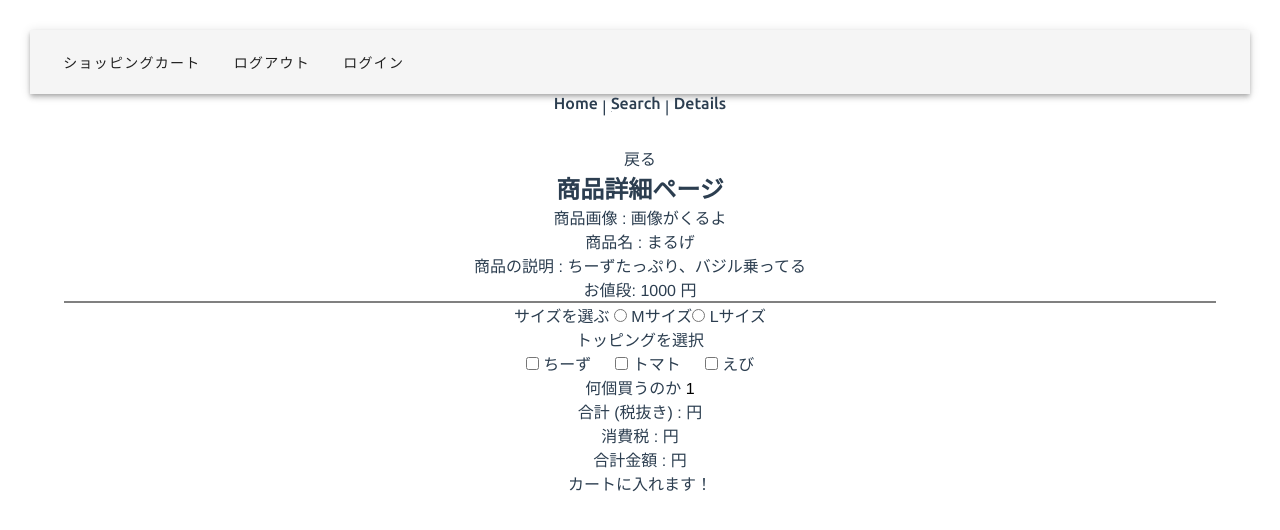
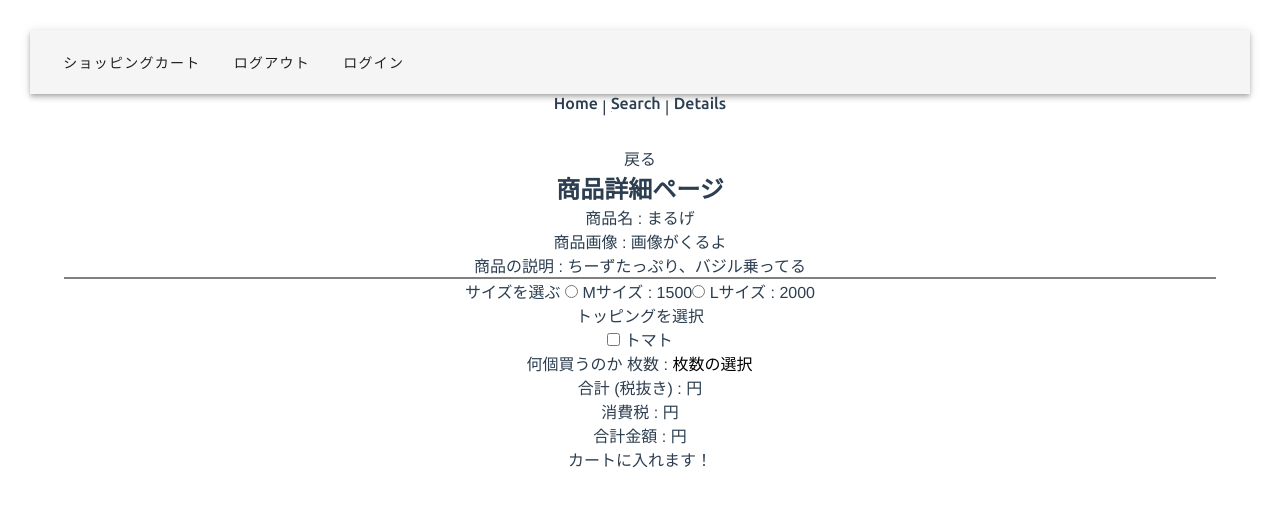
Before and after one commit to ryouhei0324/vue-ec-site1, a Vue app: page /details in a window 1280 px wide. Shown: the top 530 px of the page. Built offline with nearby package versions, Linux system fonts and the light colour scheme.

Commit message:
ストア少々、Detailも追加

```diff
--- a/src/store/index.js
+++ b/src/store/index.js
@@ -4,11 +4,21 @@ import firebase from 'firebase'
 
 Vue.use(Vuex)
 
+const initialState = {
+  Pizzas: [],
+  Toppings: [{id:1, name:'トマト', priceM:200, priceL:300}],
+}
+
 export default new Vuex.Store({
-  state: {
+  state: initialState,
+
+  mutations: {
+    fetchItems(state, Item){
+      state.Pizzas = Item.Pizza || state.Pizzas
+      state.Toppings = Item.Topping || state.Toppings
+    },
   },
-  mutations: {
-  },
+
   actions: {
     login(){
     const google_auth_provider = new firebase.auth.GoogleAuthProvider()
@@ -17,7 +27,22 @@ export default new Vuex.Store({
     logout() {
       firebase.auth().signOut()
     },
+
+    fetchItems({ commit }){
+      firebase.firestore().collection(`Items`).get().then( querySnapshot => {
+        querySnapshot.forEach( doc => {
+          commit('fetchItems', doc.data())
+        })
+      })
+    },
   },
-  modules: {
+
+  getters: {
+    getPizzas: state => state.Pizzas,
+    getToppings: state => state.Toppings,
+
+
+    getPizzasById: state => id => state.Pizzas.filter( i => id === i.id)[0] ,
+    getToppingsById: state => id => state.Toppings.filter( i => id === i.id)[0] ,
   }
 })
--- a/src/views/Details.vue
+++ b/src/views/Details.vue
@@ -4,39 +4,49 @@
       <button @click="backPage()">戻る</button>
     </div>
 
-    <h2>
-      商品詳細ページ
-    </h2>
+    <h2>商品詳細ページ</h2>
 
     <div>
-      <div>商品画像 : {{item.img}}</div>
-      <div>商品名 : {{item.pizzaName}}</div>
-      <div>商品の説明 : {{item.topping}}</div>
-      <div>お値段: {{item.price}} 円</div>
+      <div>商品名 : {{ item.pizzaName }}</div>
+      <div>商品画像 : {{ item.img }}</div>
+      <div>商品の説明 : {{ item.topping }}</div>
     </div>
 
-    <hr class="horizon2" width="500"	size="10" noshade="">
+    <hr class="horizon2" width="500" size="10" noshade="" />
 
     <div>
       サイズを選ぶ
-      <span><input type="radio" name="size" id="Msize">&nbsp;<label for="Msize">Mサイズ</label></span>
-      <span><input type="radio" name="size" id="Lsize">&nbsp;<label for="Lsize">Lサイズ</label></span>
+      <span
+        ><input type="radio" :value="1500" name="size" id="Msize" @click="totalPrice()"/>&nbsp;<label for="Msize"
+          >Mサイズ : {{item.priceM}}</label
+        ></span
+      >
+      <span
+        ><input type="radio" :value="2000" name="size" id="Lsize" @click="totalPrice()" />&nbsp;<label for="Lsize"
+          >Lサイズ : {{item.priceL}} </label
+        ></span
+      >
     </div>
 
     <div>
-      <div>
-      トッピングを選択
-      </div>
-      <span class="container" v-for="item in topping" :value="topping" :key="item.id" :id="topping.name">
-        <input type="checkbox"><label :for="topping.name">&nbsp;{{item}}</label>
+      <div>トッピングを選択</div>
+      <span
+        class="container"
+        v-for="item in getToppings"
+        :value="getToppings"
+        :key="item.id"
+      >
+        <input type="checkbox"  name="topping" :value="item.id" :id="item.id" @click="totalPrice()" >&nbsp;{{item.name}}
       </span>
     </div>
 
     <div>
       <div>
         何個買うのか
-        <span>
-          <select>
+        <span class="number"
+          >枚数 :
+          <select name="num" id="num" @change="totalPrice()">
+            <option value="0">枚数の選択</option>
             <option value="1">1</option>
             <option value="2">2</option>
             <option value="3">3</option>
@@ -48,50 +58,116 @@
     </div>
 
     <div>
-      <div>合計 (税抜き) : 円</div>
-      <div>消費税 : 円</div>
-      <div>合計金額 : 円</div>
+      <div>合計 (税抜き) : {{finalPrice[0]}} 円</div>
+      <div>消費税 : {{finalPrice[1]}} 円</div>
+      <div>合計金額 : {{finalPrice[2]}} 円</div>
     </div>
 
     <div>
       <button @click="cartPage">カートに入れます！</button>
     </div>
-
   </div>
-
 </template>
 
+
+
+
+
 <script>
+import { mapGetters } from "vuex"
+
 
 export default {
-  data () {
+computed:{
+        ...mapGetters(['getPizzas','getToppings','getPizzasById', 'getToppingsById','getCartItems']),
+    },
+
+  data() {
     return {
       item: {
-      img:'画像がくるよ',
-      pizzaName : 'まるげ',
-      topping : 'ちーずたっぷり、バジル乗ってる',
-      price: 1000,
+        img: "画像がくるよ",
+        pizzaName: "まるげ",
+        topping: "ちーずたっぷり、バジル乗ってる",
+        price: 1000,
+        priceM: 1500,
+        priceL: 2000,
       },
 
-      topping: [
-        'ちーず',
-        'トマト',
-        'えび',
-      ]
+      // topping: ["ちーず", "トマト", "えび"],
+
+      pSize:'',
+      tSelect:[],
+      toppingPrice: 0,
+      finalPrice: [],
+      number: 0,
     };
   },
 
   methods: {
     backPage() {
-      this.$router.push({ name:"Search" },()=>{})
+      this.$router.push({ name: "Search" }, () => {});
     },
     cartPage() {
-      this.$router.push({ name:"Home" },()=>{})
+      if (this.number <= 0) {
+        alert ("個数を選択してください")
+        return
+      }
+      this.$router.push({ name: "Home" }, () => {});
     },
-  }
-}
 
+    totalPrice() {
+      let tax = 0.1; //消費税
+      let p = 0;
 
+      let pizzaSize = document.getElementsByName("size"); //チェック済みのラジオボタンを調べて値を取得
+
+      for (let i = 0; i < pizzaSize.length; i++) {
+        if (pizzaSize[i].checked) {
+          p = pizzaSize[i].value * 1;
+          if (
+            pizzaSize[i].value ==
+            this.getPizzasById(this.$route.params.id).priceM
+            // this.item.priceM
+          ) {
+            this.pSize = "priceM";
+          } else if (
+            pizzaSize[i].value ==
+            this.getPizzasById(this.$route.params.id).priceL
+            // this.item.priceL
+          ) {
+            this.pSize = "priceL";
+          }
+        }
+      }
+
+      if (!this.pSize) {
+        return;
+      }
+
+      let toppingSelect = document.getElementsByName("topping");
+      let tSelect2 = [];
+      for (let j = 0; j < toppingSelect.length; j++) {
+        if (toppingSelect[j].checked) {
+          p += this.getToppingsById(toppingSelect[j].value * 1)[this.pSize] * 1;
+          tSelect2.push(this.getToppings[j].id);
+        }
+      }
+
+      this.tSelect = tSelect2;
+      this.number = document.getElementById("num").selectedIndex;
+
+      let price = p * this.number; // 数量×単価
+      let tax2 = Math.round(price * tax); //消費税を計算
+      let total2 = price + tax2; //税込み合計を計算
+      //表示用の金額を3桁区切りに変換
+      let data = new Array(price, tax2, total2); //金額が配列になる
+      //フォームのテキストエリアに表示する金額
+      //date[] から取り出す
+      this.finalPrice = data;
+    },
+
+  },
+};
 </script>
 
 
```
